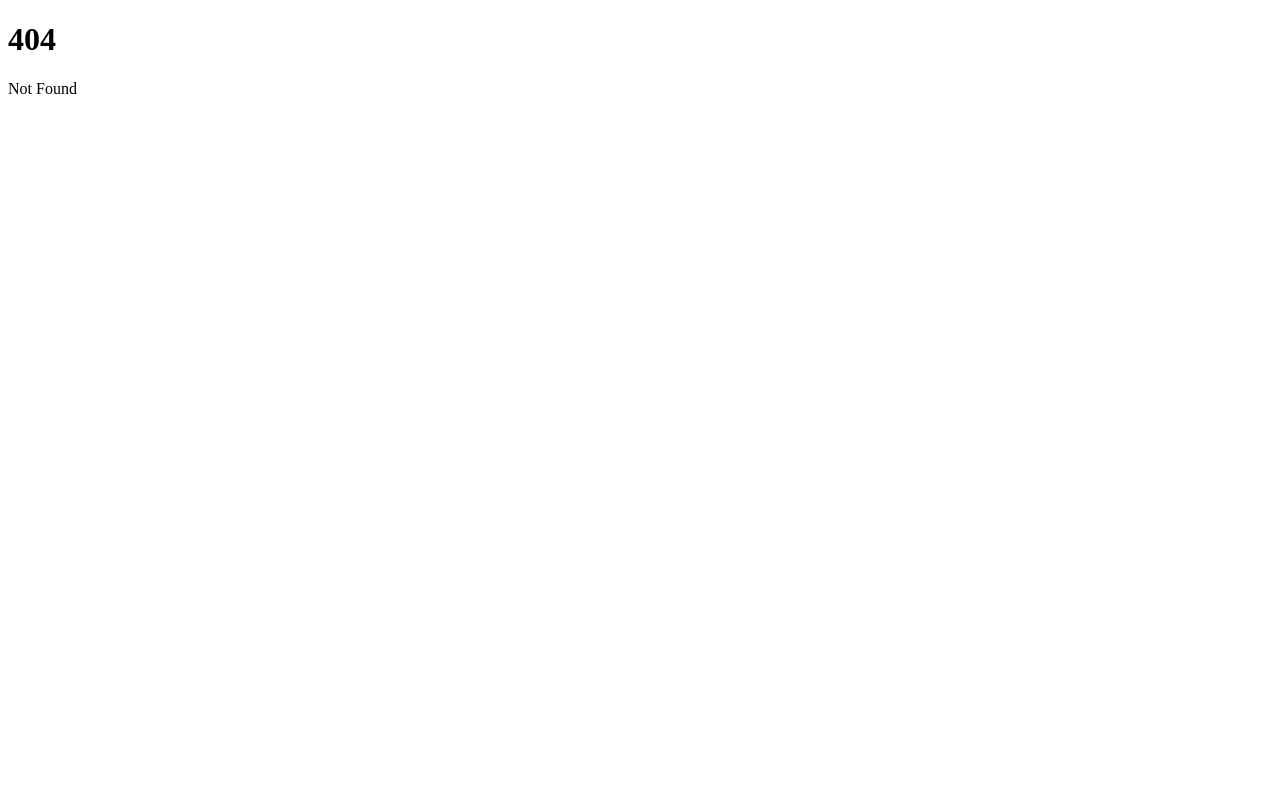
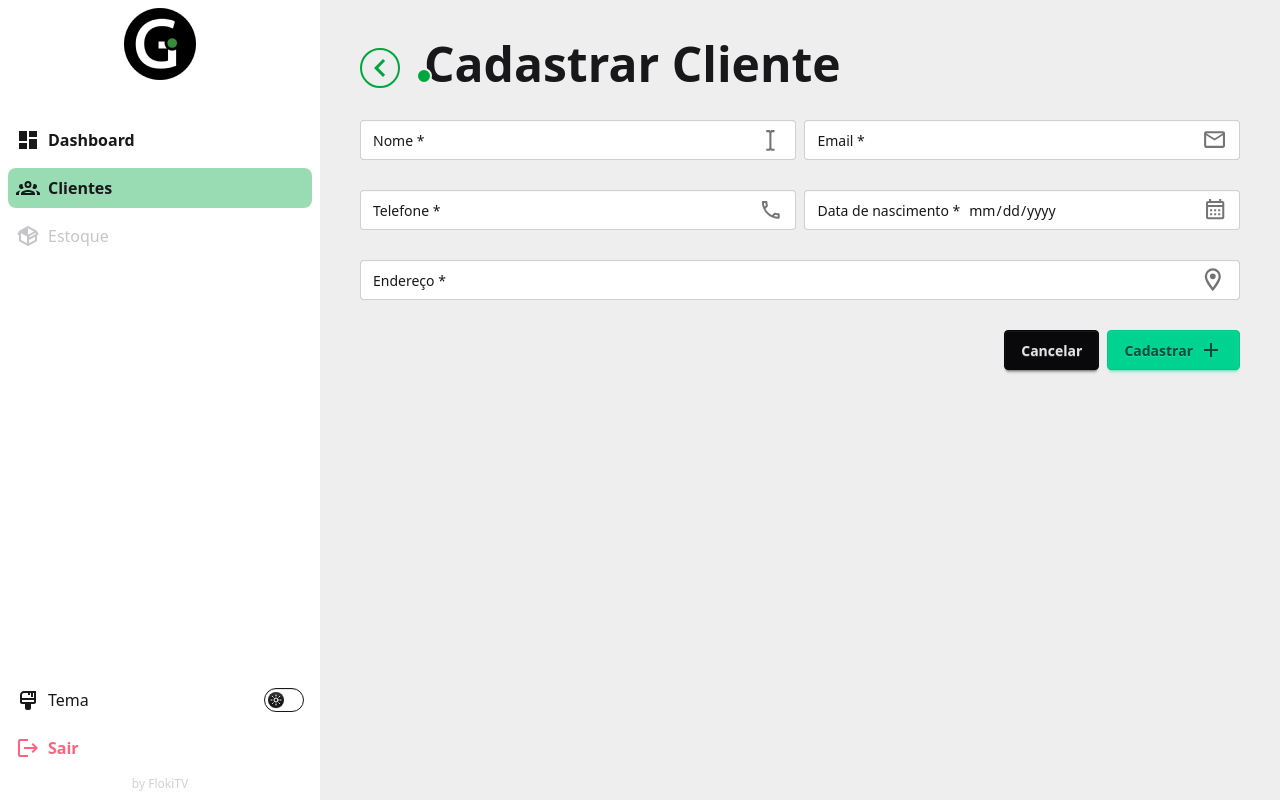
Before and after one commit to FlokiTV/ginte-frontend, a SvelteKit app: page /app/clientes/adicionar in a window 1280 px wide. Before the commit this address had no page. Built offline with nearby package versions, Linux system fonts and the light colour scheme.

Commit message:
feat: new page to add clients

```diff
--- a/src/routes/app/clientes/+page.svelte
+++ b/src/routes/app/clientes/+page.svelte
@@ -18,14 +18,15 @@
 			></div>
 			<span class="z-0">Clientes</span>
 		</div>
-		<button
+		<a
+			href="/app/clientes/adicionar"
 			class="btn btn-success right-6 bottom-6 z-10 flex max-md:fixed max-md:h-auto max-md:rounded-full max-md:p-2"
 		>
 			<div class="size-6">
 				<IconPlus />
 			</div>
 			<span class="max-md:hidden">Adicionar cliente</span>
-		</button>
+		</a>
 	</div>
 	<div class="flex justify-between pb-2 md:mt-6">
 		<form class="relative flex min-w-xs max-md:w-full">
--- /dev/null
+++ b/src/routes/app/clientes/adicionar/+page.svelte
@@ -0,0 +1,94 @@
+<script>
+	import BackButton from '@/components/backButton.svelte';
+	import IconCalendar from '@/icons/IconCalendar.svelte';
+	import IconCursor from '@/icons/IconCursor.svelte';
+	import IconMail from '@/icons/IconMail.svelte';
+	import IconMarker from '@/icons/IconMarker.svelte';
+	import IconPhone from '@/icons/IconPhone.svelte';
+	import IconPlus from '@/icons/IconPlus.svelte';
+</script>
+
+<svelte:head>
+	<title>Cadastrar cliente - Ginte</title>
+</svelte:head>
+
+<div class="p-2 md:p-10">
+	<div class="flex items-end">
+		<div class="hidden items-end text-5xl font-semibold md:flex">
+			<div
+				class="mr-4 flex size-10 items-center justify-center rounded-full border-2 text-green-600 transition-all hover:bg-green-400/30 [&_svg]:cursor-pointer"
+			>
+				<BackButton />
+			</div>
+			<div
+				class="border-base-300 relative z-10 -mr-2 mb-1 size-4 rounded-full border-2 bg-green-600"
+			></div>
+			<span class="z-0">Cadastrar Cliente</span>
+		</div>
+	</div>
+
+	<form class="mt-4 flex flex-wrap justify-between space-y-2 md:mt-8">
+		<div class="w-full md:w-495/1000">
+			<label class="input validator w-full">
+				<span>Nome *</span>
+				<input required minlength="10" type="text" />
+				<div class="flex size-8 items-center opacity-60">
+					<IconCursor />
+				</div>
+			</label>
+			<p class="validator-hint mt-1">Insira um nome válido</p>
+		</div>
+		<div class="w-full md:w-495/1000">
+			<label class="input validator w-full">
+				<span>Email *</span>
+				<input required type="email" />
+				<div class="flex size-8 items-center opacity-60">
+					<IconMail />
+				</div>
+			</label>
+			<p class="validator-hint mt-1">Insira um email válido</p>
+		</div>
+		<div class="w-full md:w-495/1000">
+			<label class="input validator w-full">
+				<span>Telefone *</span>
+				<input
+					required
+					pattern={'[0-9]{11}'}
+					type="text"
+					title="Digite apenas números, DDD e mais 9 digitos. Exemplo: 11923456789"
+				/>
+				<div class="flex size-8 items-center opacity-60">
+					<IconPhone />
+				</div>
+			</label>
+			<p class="validator-hint mt-1">Insira um telefone válido</p>
+		</div>
+		<div class="w-full md:w-495/1000">
+			<label class="input validator w-full">
+				<span>Data de nascimento *</span>
+				<input required type="date" min="1900-01-01" max="2026-01-01" />
+				<div class="flex size-11 items-center opacity-60">
+					<IconCalendar />
+				</div>
+			</label>
+			<p class="validator-hint mt-1">Insira uma data válida</p>
+		</div>
+		<div class="w-full">
+			<label class="input validator w-full">
+				<span>Endereço *</span>
+				<input required minlength="10" type="text" />
+				<div class="flex size-8 items-center opacity-60">
+					<IconMarker />
+				</div>
+			</label>
+			<p class="validator-hint mt-1">Insira um endereço válido</p>
+		</div>
+
+		<div class="flex w-full justify-end gap-2">
+			<button class="btn btn-neutral">Cancelar</button>
+			<button type="submit" class="btn btn-success"
+				>Cadastrar <div class="size-6"><IconPlus /></div></button
+			>
+		</div>
+	</form>
+</div>
```
